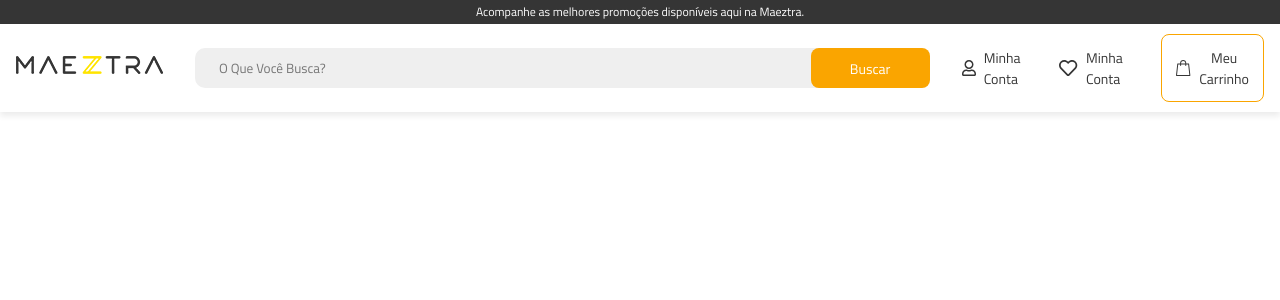
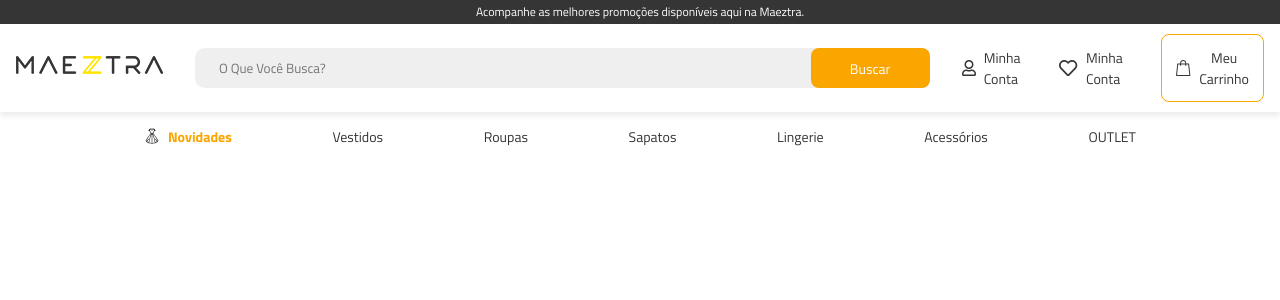
Before and after one commit to HigorDenomar/maeztra, a React (Vite) app: page / in a window 1280 px wide. Shown: the top 300 px of the page. Built offline with nearby package versions, Linux system fonts and the light colour scheme.

Commit message:
feat(desktop): create menu

```diff
--- a/src/components/Header/index.tsx
+++ b/src/components/Header/index.tsx
@@ -1,13 +1,24 @@
 
+import { Menu } from '../Menu'
 import { TopBar } from './TopBar'
 
+import dressIcon from '../../assets/icons/dress.svg'
 import heartIcon from '../../assets/icons/heart.svg'
 import shoppingBagIcon from '../../assets/icons/shopping-bag.svg'
 import userIcon from '../../assets/icons/user.svg'
-
 import logoMaeztra from '../../assets/logos/maeztra.png'
 
 import styles from './styles.module.scss'
+
+const MENU_DEFAULT_ITEMS = [
+  { title: 'Novidades', href: '#', openInNewTab: false, icon: dressIcon },
+  { title: 'Vestidos', href: '#', openInNewTab: true },
+  { title: 'Roupas', href: '#', openInNewTab: false },
+  { title: 'Sapatos', href: '#', openInNewTab: false },
+  { title: 'Lingerie', href: '#', openInNewTab: false },
+  { title: 'Acessórios', href: '#', openInNewTab: false },
+  { title: 'OUTLET', href: '#', openInNewTab: false },
+]
 
 export function Header() {
   return (
@@ -46,6 +57,8 @@ export function Header() {
           </div>
         </div>
       </div>
+
+      <Menu items={MENU_DEFAULT_ITEMS} />
     </header>
   )
 }
--- /dev/null
+++ b/src/components/Menu/index.tsx
@@ -0,0 +1,34 @@
+import styles from './styles.module.scss'
+
+type MenuProps = {
+  items?: {
+    title: string,
+    href: string,
+    openInNewTab: boolean,
+    icon?: string,
+  }[]
+}
+
+export function Menu({ items }: MenuProps) {
+  if (!items) return null
+
+  return (
+    <nav className={styles.container}>
+      <ul>
+        {
+          items?.map(item => (
+            <li key={item.title} data-selected={!!item.icon}>
+              <a href={item.href} target={item.openInNewTab ? '_blank' : '_self'}>
+                {item.icon ? (
+                  <img src={item.icon} alt="Menu Item" />
+                ) : null}
+
+                {item.title}
+              </a>
+            </li>
+          ))
+        }
+      </ul>
+    </nav>
+  )
+}
--- /dev/null
+++ b/src/components/Menu/styles.module.scss
@@ -0,0 +1,46 @@
+.container {
+  padding: 0 1rem;
+
+  ul {
+    display: flex;
+    align-items: center;
+    justify-content: space-between;
+    margin: 0 auto;
+    min-height: 3rem;
+    max-width: 64rem;
+    gap: 0.94rem;
+
+    list-style: none;
+
+    li {
+      transition: opacity 0.3s;
+
+      a {
+        display: flex;
+        align-items: center;
+        justify-content: center;
+        width: 100%;
+        padding: 0 1rem;
+        gap: 0.5rem;
+
+        color: #353535;
+        font-size: 0.875rem;
+        font-style: normal;
+        font-weight: 400;
+        line-height: 1.3125rem;
+        text-decoration: none;
+      }
+
+      &[data-selected='true'] {
+        a {
+          color: #faa500;
+          font-weight: 700;
+        }
+      }
+
+      &:hover {
+        opacity: 0.7;
+      }
+    }
+  }
+}
```
Also changed, not shown: src/assets/icons/dress.svg (added).
